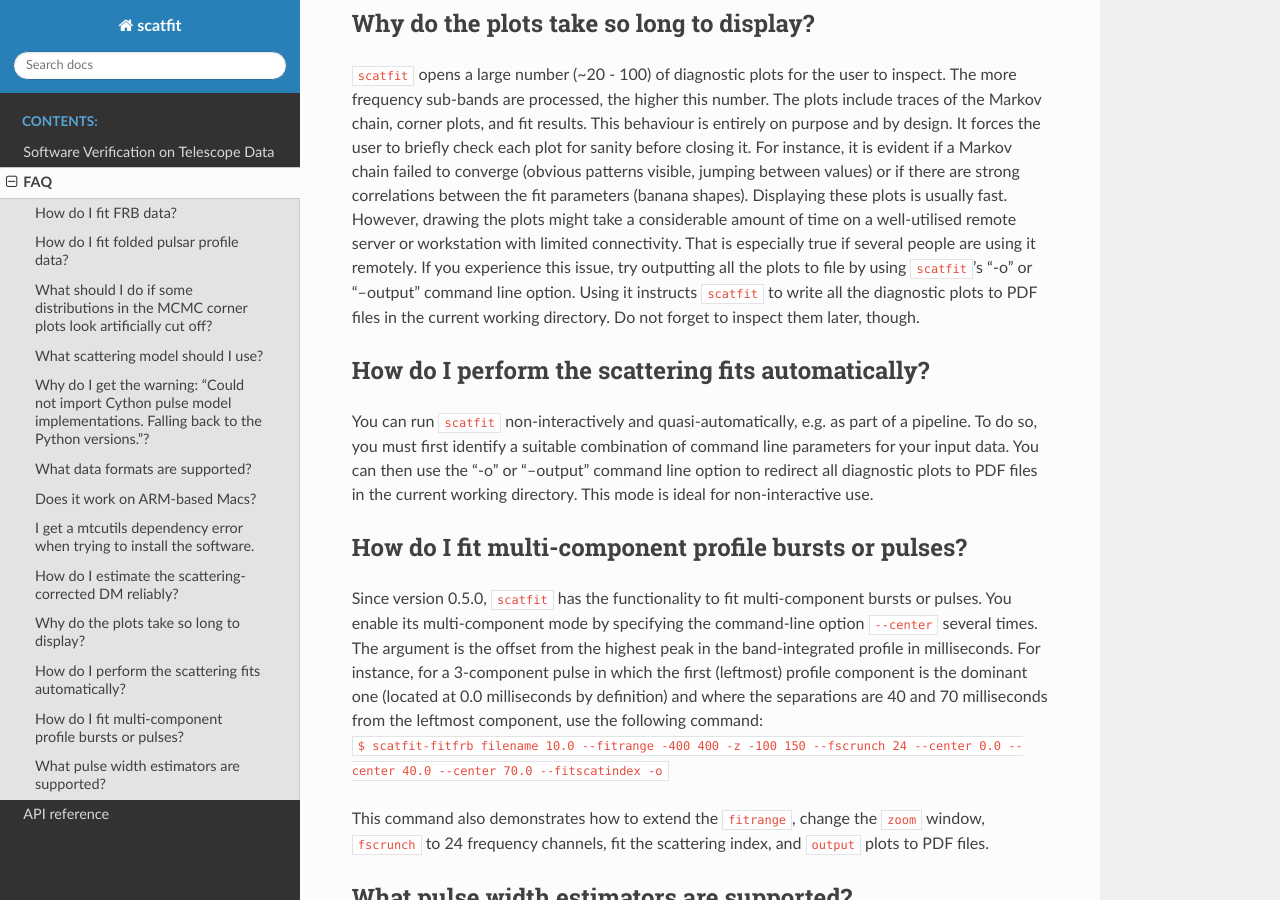
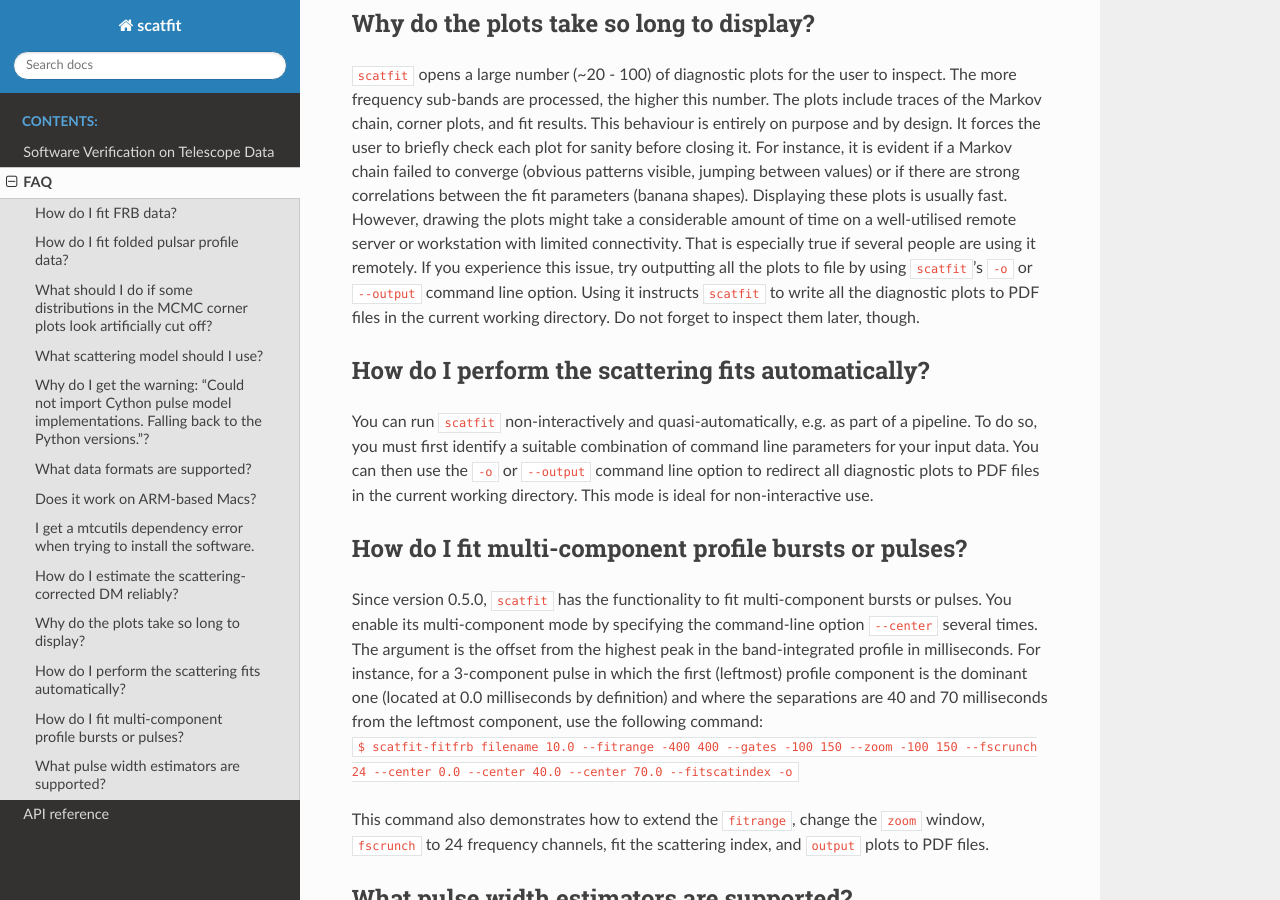
Before and after one commit to fjankowsk/scatfit, a Sphinx documentation site: the page built from docs/FAQ.md, in a window 1280 px wide and 900 px high, scrolled down 3694 px. Built offline with Sphinx 7.4.7 and the Read the Docs theme 3.1.0, drawn with Linux system fonts in a browser that asks for light colours; some of the changed text lies outside the part shown.

Commit message:
Sprinkle --gates and expand --zoom. Tweak.

```diff
--- a/docs/FAQ.md
+++ b/docs/FAQ.md
@@ -18,7 +18,7 @@ If required, rotate the pulse profile so that the scattering tail does not wrap
 `$ pam -r 0.3 filename.Tp -m`
 
 You can then run `scatfit` on the time and polarisation integrated data like this:
-`$ scatfit-fitfrb filename.Tp 57.2 --fscrunch 48 --fitrange -200 200 -z -50 200 --fitscatindex --snr 15.0 --norfi`
+`$ scatfit-fitfrb filename.Tp 57.2 --fscrunch 48 --fitrange -200 200 --gates -100 100 --zoom -50 200 --fitscatindex --snr 15.0 --norfi`
 
 Select a good initial *DM* from the ATNF pulsar catalogue or from running `PSRCHIVE`'s `pdmp`. Use an *fscrunch* value appropriate for your data and their total number of channels. Adjust the fit and zoom range to fit your use case. Make sure that most of the on-pulse profile phase bins or time samples are used in the fit. Adjust the minimum sub-band S/N as required. As we have cleaned the data before, we turned off all further RFI excision methods within `scatfit`.
 
@@ -77,16 +77,16 @@ The leading edge of the burst profile should be as sharp as possible (in the abs
 
 ## Why do the plots take so long to display? ##
 
-`scatfit` opens a large number (~20 - 100) of diagnostic plots for the user to inspect. The more frequency sub-bands are processed, the higher this number. The plots include traces of the Markov chain, corner plots, and fit results. This behaviour is entirely on purpose and by design. It forces the user to briefly check each plot for sanity before closing it. For instance, it is evident if a Markov chain failed to converge (obvious patterns visible, jumping between values) or if there are strong correlations between the fit parameters (banana shapes). Displaying these plots is usually fast. However, drawing the plots might take a considerable amount of time on a well-utilised remote server or workstation with limited connectivity. That is especially true if several people are using it remotely. If you experience this issue, try outputting all the plots to file by using `scatfit`'s "-o" or "--output" command line option. Using it instructs `scatfit` to write all the diagnostic plots to PDF files in the current working directory. Do not forget to inspect them later, though.
+`scatfit` opens a large number (~20 - 100) of diagnostic plots for the user to inspect. The more frequency sub-bands are processed, the higher this number. The plots include traces of the Markov chain, corner plots, and fit results. This behaviour is entirely on purpose and by design. It forces the user to briefly check each plot for sanity before closing it. For instance, it is evident if a Markov chain failed to converge (obvious patterns visible, jumping between values) or if there are strong correlations between the fit parameters (banana shapes). Displaying these plots is usually fast. However, drawing the plots might take a considerable amount of time on a well-utilised remote server or workstation with limited connectivity. That is especially true if several people are using it remotely. If you experience this issue, try outputting all the plots to file by using `scatfit`'s `-o` or `--output` command line option. Using it instructs `scatfit` to write all the diagnostic plots to PDF files in the current working directory. Do not forget to inspect them later, though.
 
 ## How do I perform the scattering fits automatically? ##
 
-You can run `scatfit` non-interactively and quasi-automatically, e.g. as part of a pipeline. To do so, you must first identify a suitable combination of command line parameters for your input data. You can then use the "-o" or "--output" command line option to redirect all diagnostic plots to PDF files in the current working directory. This mode is ideal for non-interactive use.
+You can run `scatfit` non-interactively and quasi-automatically, e.g. as part of a pipeline. To do so, you must first identify a suitable combination of command line parameters for your input data. You can then use the `-o` or `--output` command line option to redirect all diagnostic plots to PDF files in the current working directory. This mode is ideal for non-interactive use.
 
 ## How do I fit multi-component profile bursts or pulses? ##
 
 Since version 0.5.0, `scatfit` has the functionality to fit multi-component bursts or pulses. You enable its multi-component mode by specifying the command-line option `--center` several times. The argument is the offset from the highest peak in the band-integrated profile in milliseconds. For instance, for a 3-component pulse in which the first (leftmost) profile component is the dominant one (located at 0.0 milliseconds by definition) and where the separations are 40 and 70 milliseconds from the leftmost component, use the following command:
-`$ scatfit-fitfrb filename 10.0 --fitrange -400 400 -z -100 150 --fscrunch 24 --center 0.0 --center 40.0 --center 70.0 --fitscatindex -o`
+`$ scatfit-fitfrb filename 10.0 --fitrange -400 400 --gates -100 150 --zoom -100 150 --fscrunch 24 --center 0.0 --center 40.0 --center 70.0 --fitscatindex -o`
 
 This command also demonstrates how to extend the `fitrange`, change the `zoom` window, `fscrunch` to 24 frequency channels, fit the scattering index, and `output` plots to PDF files.
 
```
